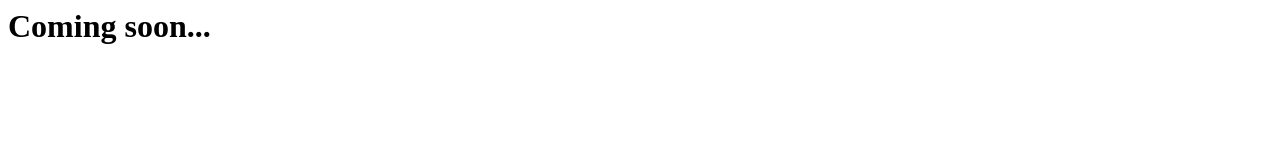
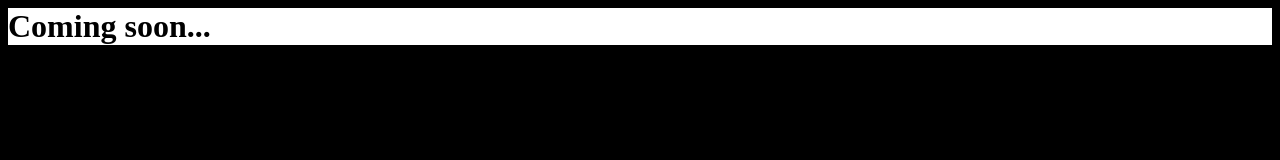
Before and after one commit to FlamptX/utildiscord.github.io, a plain HTML site: page index.html in a window 1280 px wide. Drawn offline with Linux system fonts and the light colour scheme.

Commit message:
Update index.html

```diff
--- a/index.html
+++ b/index.html
@@ -1 +1,4 @@
-<h1>Coming soon...</h1>
+<title>Util Discord</title>
+<body style="background: black">
+  <h1 style="background: white">Coming soon...</h1>
+</body>
```
